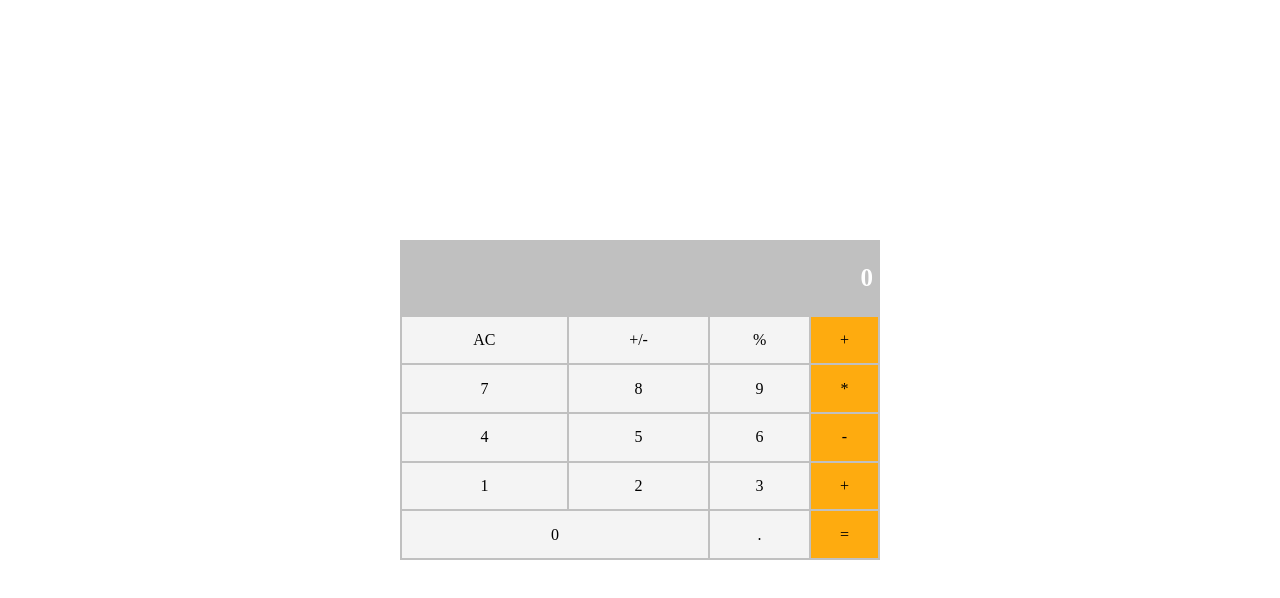
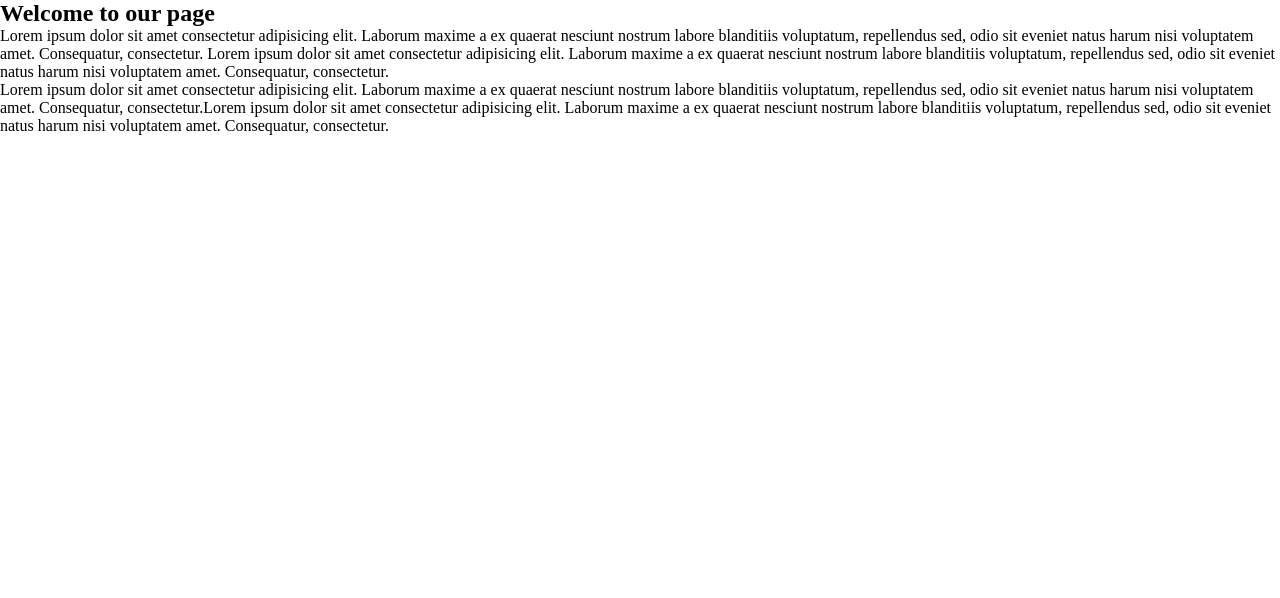
Before and after one commit to anyepeter/math-magician, a React (Create React App) app: page / in a window 1280 px wide. Shown: the top 598 px of the page. Built offline with nearby package versions, Linux system fonts and the light colour scheme.

Commit message:
import the pages

```diff
--- a/src/App.js
+++ b/src/App.js
@@ -1,19 +1,21 @@
 import React from 'react';
-import Calculate from './components/calculator';
+import { Routes, Route } from 'react-router-dom';
+import Calculator from './components/calculator';
+import Home from './pages/home';
+import Quotes from './pages/quote';
 
-class App extends React.Component {
-  constructor(props) {
-    super(props);
-    this.state = {};
-  }
 
-  render() {
-    return (
-      <div>
-        <Calculate />
-      </div>
-    );
-  }
+function App() {
+  return (
+    <div>
+      <Routes>
+        <Route path = '/' element = { <Home /> } />
+        <Route path = 'calculator' element={<Calculator />} />
+        <Route path = 'quotes' element={<Quotes />} />
+
+      </Routes>
+    </div>
+  );
 }
 
 export default App;
```
